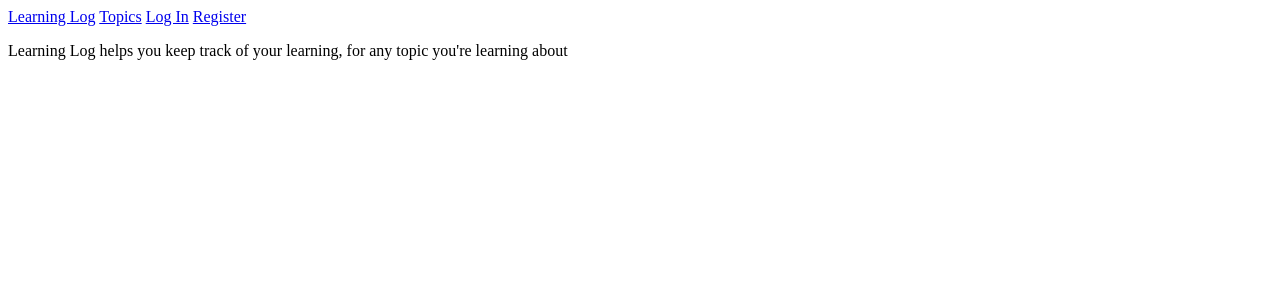
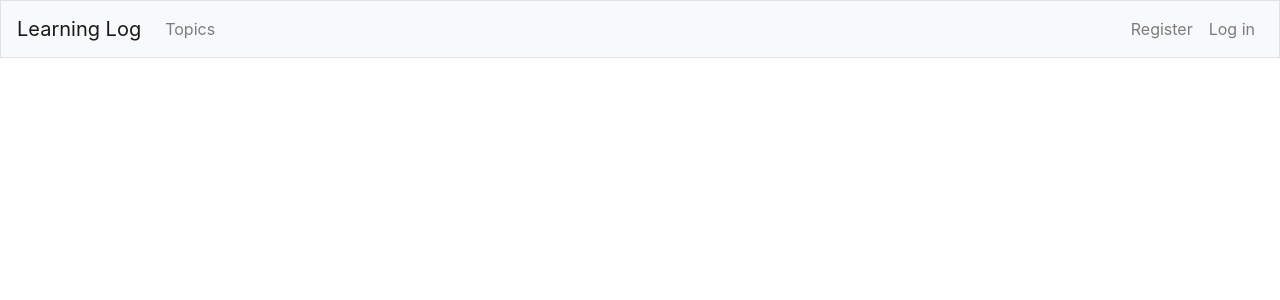
Before and after one commit to DRogalsky/djangoProject, a Django app: page / in a window 1280 px wide. Shown: the top 300 px of the page. Run offline with Django 3.2, Linux system fonts and the light colour scheme; some libraries are stand-ins or nearby versions.

Commit message:
added navbar and bootstrap

```diff
--- a/learning_log/settings.py
+++ b/learning_log/settings.py
@@ -34,6 +34,9 @@ INSTALLED_APPS = [
     # My apps
     'learning_logs',
     'users',
+
+    # Third party apps
+    'bootstrap4',
 
     # Default django apps
     'django.contrib.admin',
--- a/learning_logs/templates/learning_logs/base.html
+++ b/learning_logs/templates/learning_logs/base.html
@@ -1,13 +1,54 @@
-<p>
-    <a href="{% url 'learning_logs:index' %}">Learning Log</a>
-    <a href="{% url 'learning_logs:topics'%}">Topics</a>
-    {% if user.is_authenticated %}
-        Hello, {{ user.username }}
-        <a href="{% url 'users:logout' %}">Log Out</a>
-    {% else %}
-        <a href="{% url 'users:login' %}">Log In</a>
-        <a href="{% url 'users:register' %}">Register</a>
-    {% endif %}
-</p>
+{% load bootstrap4 %}
 
-{% block content %}{% endblock content%}
+<!DOCTYPE html>
+<html lang="en">
+<head>
+    <meta charset="UTF-8">
+    <meta name="viewport" content="width=device-width, initial-scale=1.0,
+    shrink-to-fit=no">
+    <title>Learning Log</title>
+
+    {% bootstrap_css %}
+    {% bootstrap_javascript jquery='full' %}
+
+</head>
+<body>
+
+    <nav class="navbar navbar-expand-md navbar-light bg-light mb-4 border">
+        <a class = "navbar-brand" href="{% url 'learning_logs:index' %}">Learning Log</a>
+
+        <button class='navbar-toggler' type='button' data-toggle='collapse'
+            data-target='#navbarCollapse' aria-controls="navbarCollapse"
+            aria-expanded="false" aria-label="Toggle navigation">
+            <span class='navbar-toggler-icon'></span>
+        </button>
+
+        <div class = "collapse navbar-collapse" id="navbarCollapse">
+            <ul class = "navbar-nav mr-auto">
+                <li class="nav-item">
+                    <a class="nav-link" href="{% url 'learning_logs:topics' %}">
+                        Topics
+                    </a>
+                </li>
+            </ul>
+            <ul class="navbar-nav ml-auto">
+                {% if user.is_authenticated %}
+                  <li class="nav-item">
+                    <span class="navbar-text">Hello, {{ user.username }}.</span>
+                  </li>
+                  <li class="nav-item">
+                    <a class="nav-link" href="{% url 'users:logout' %}">Log out</a>
+                  </li>
+                {% else %}
+                  <li class="nav-item">
+                    <a class="nav-link" href="{% url 'users:register' %}">Register</a>
+                  </li>
+                  <li class="nav-item">
+                    <a class="nav-link" href="{% url 'users:login' %}">Log in</a></li>
+                {% endif %}
+              </ul>
+        </div>
+    </nav>
+
+</body>
+</html>
```
